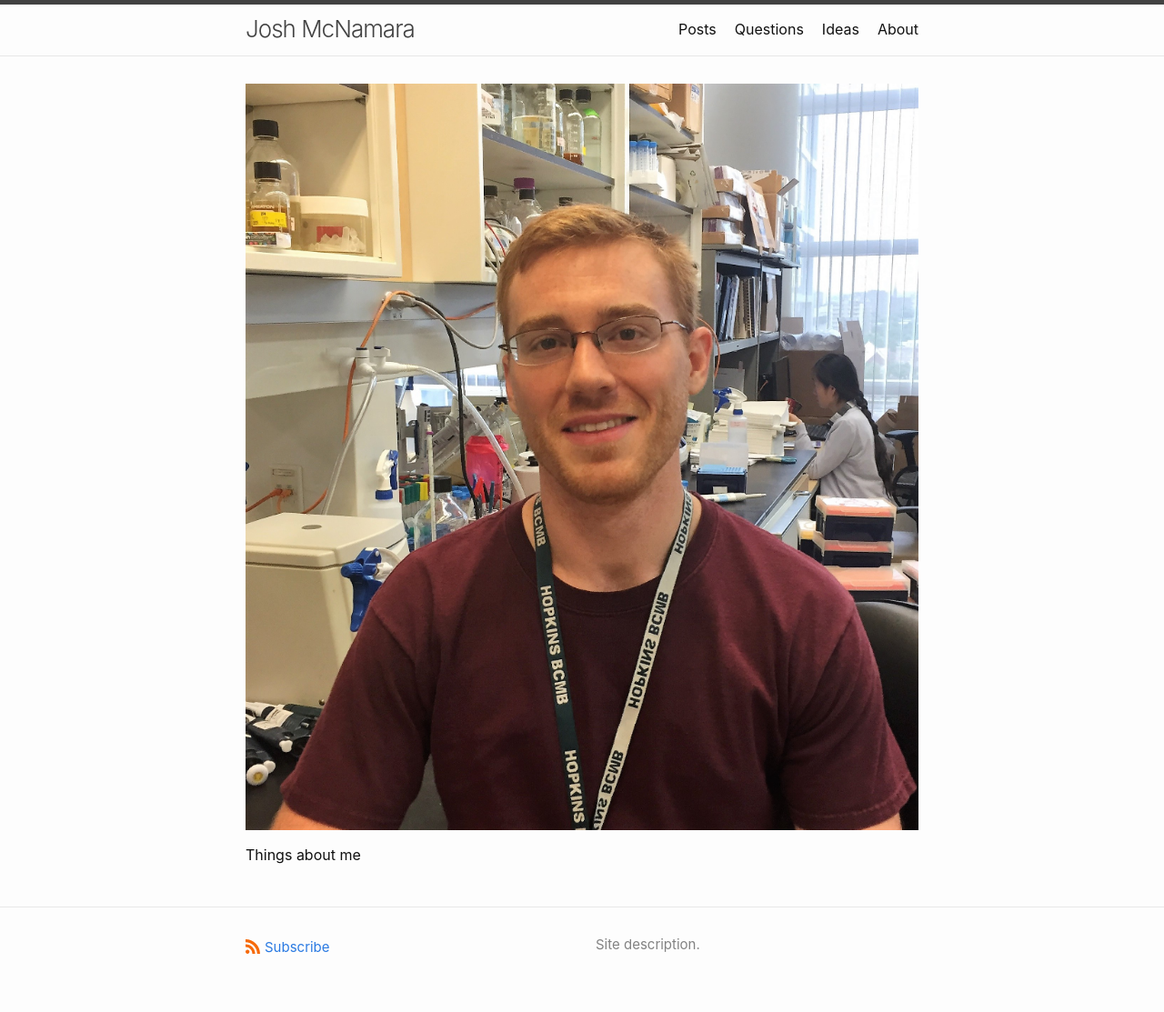
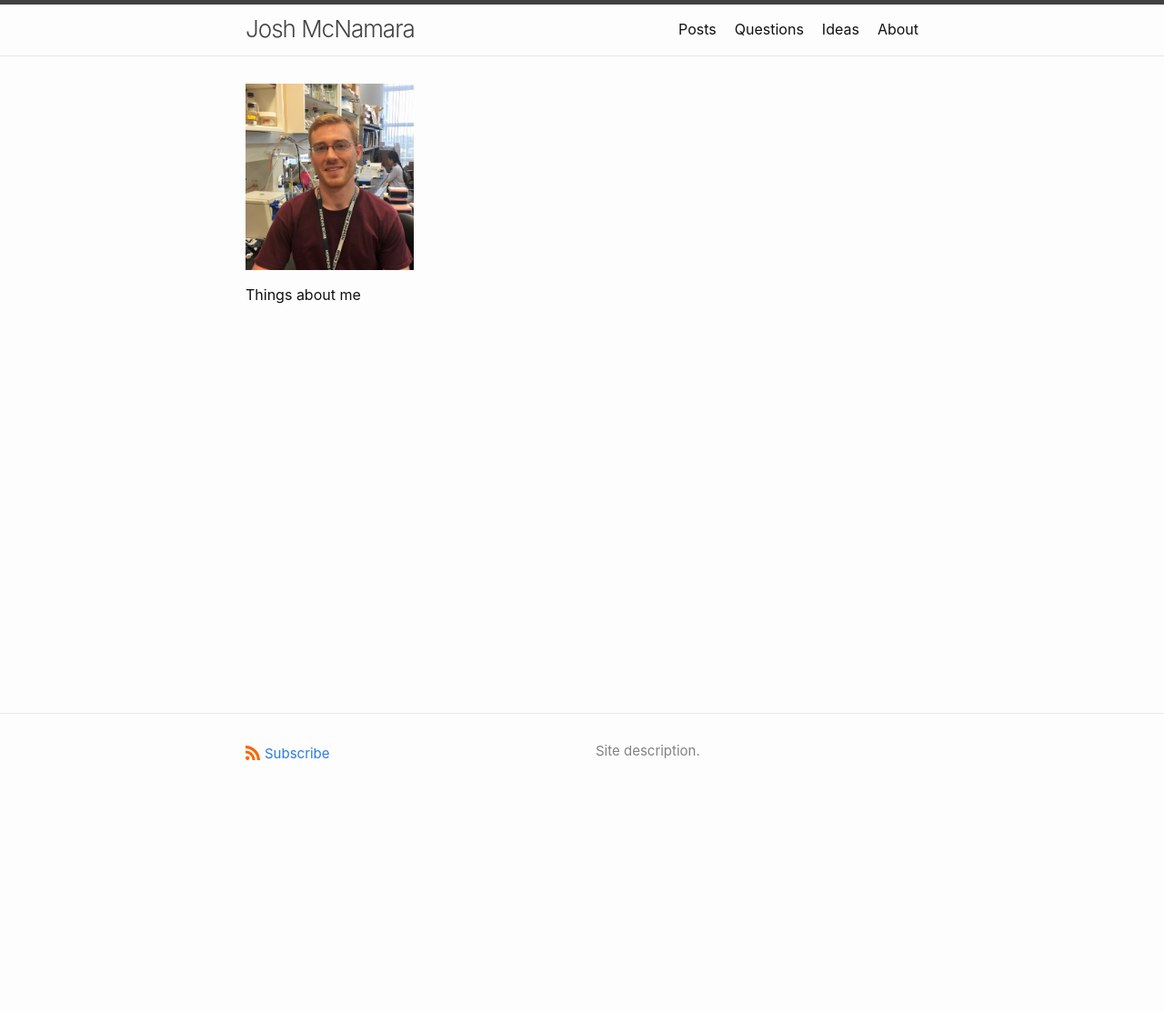
Before and after one commit to J-McNamara/j-mcnamara.github.io, a Jekyll site: the page built from pages/about.md, in a window 1280 px wide. Shown: the whole page at 91% size. Built offline with Jekyll 4.4.1, drawn with Linux system fonts in a browser that asks for light colours; after the commit the page ends 900 px from its top, so only the background shows below that.

Commit message:
Update about.md

```diff
--- a/pages/about.md
+++ b/pages/about.md
@@ -5,6 +5,6 @@ permalink: /about/
 comments: true
 ---
 
-![lab_pic](/media/lab_pic_2017.jpeg){:width=25% height=25% }
+![lab_pic](/media/lab_pic_2017.jpeg){:width="25%" height="25%"}
 
 Things about me
```
